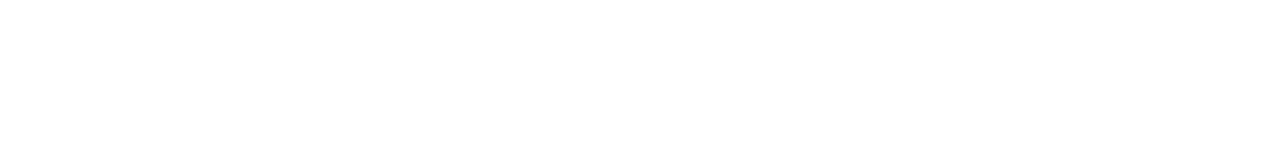
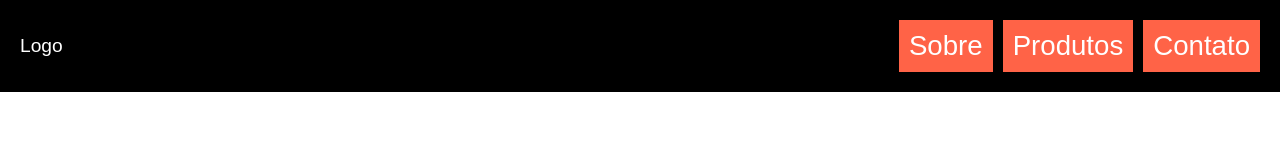
Before and after one commit to bernarenko/flexbox-and-gridLayout-exercises, a plain HTML site: page index.html in a window 1280 px wide. Drawn offline with Linux system fonts and the light colour scheme.

Commit message:
Menu created using display options and wrap options

```diff
--- a/estilos/style.css
+++ b/estilos/style.css
@@ -0,0 +1,37 @@
+body, ul, li, p {
+    font-family: arial;
+    font-size: 1.2em;
+    list-style: none;
+    margin: 0px;
+    padding: 0px;
+}
+
+a {
+    text-decoration: none;
+    color: white;
+}
+
+.header{
+    background-color: black;
+    align-items: center;
+    display: flex;
+    flex-wrap: wrap;
+    justify-content: space-between;
+    padding: 20px;
+}
+
+.menu{
+    display: flex;
+
+
+}
+
+.menu li {
+    margin-left: 10px;
+}
+
+.menu li a {
+    display: block;
+    padding: 10px;
+    background-color: tomato;
+}
--- a/index.html
+++ b/index.html
@@ -8,6 +8,15 @@
     <link rel="stylesheet" href="estilos/style.css">
 </head>
 <body>
-
+    <header class="header">
+        <a href="/">Logo</a>
+        <nav>
+            <ul class="menu">
+                <li><a href="/">Sobre</a></li>
+                <li><a href="/">Produtos</a></li>
+                <li><a href="/">Contato</a></li>
+            </ul>
+        </nav>
+    </header>
 </body>
 </html>
```
